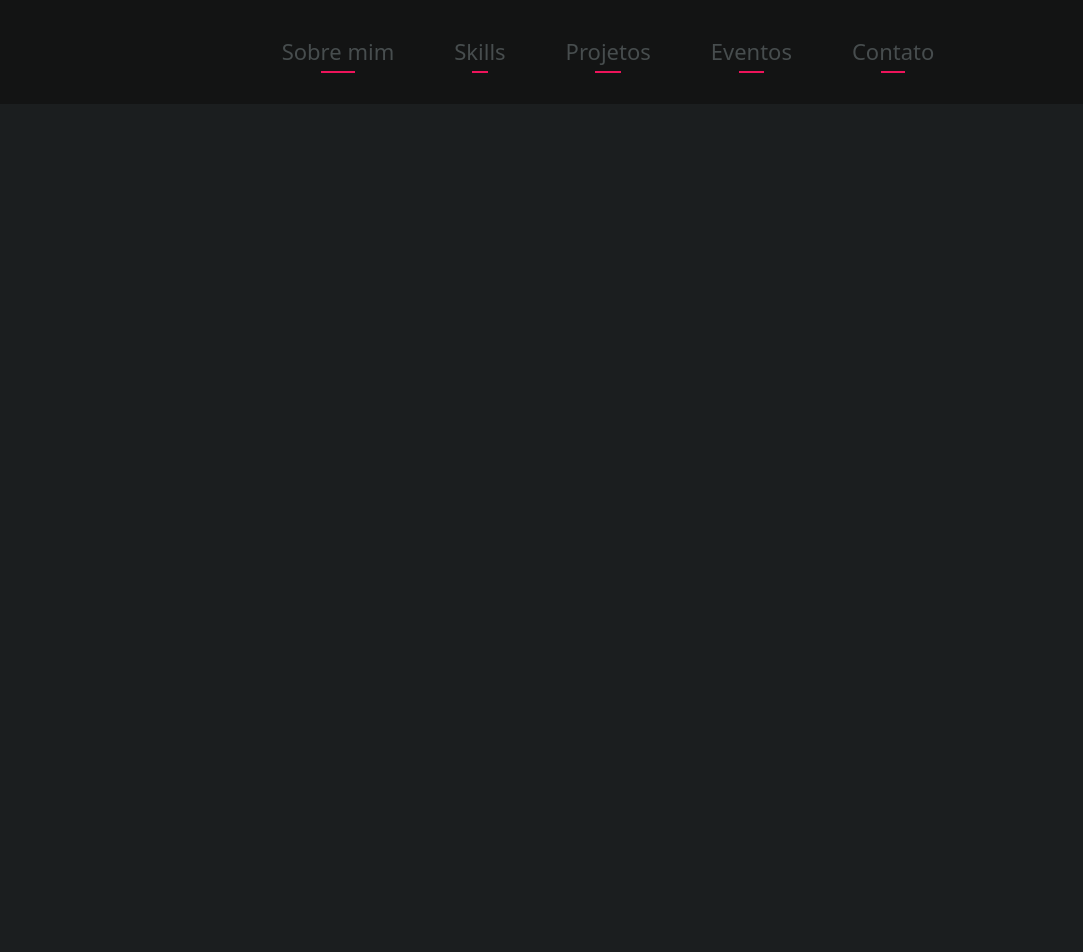
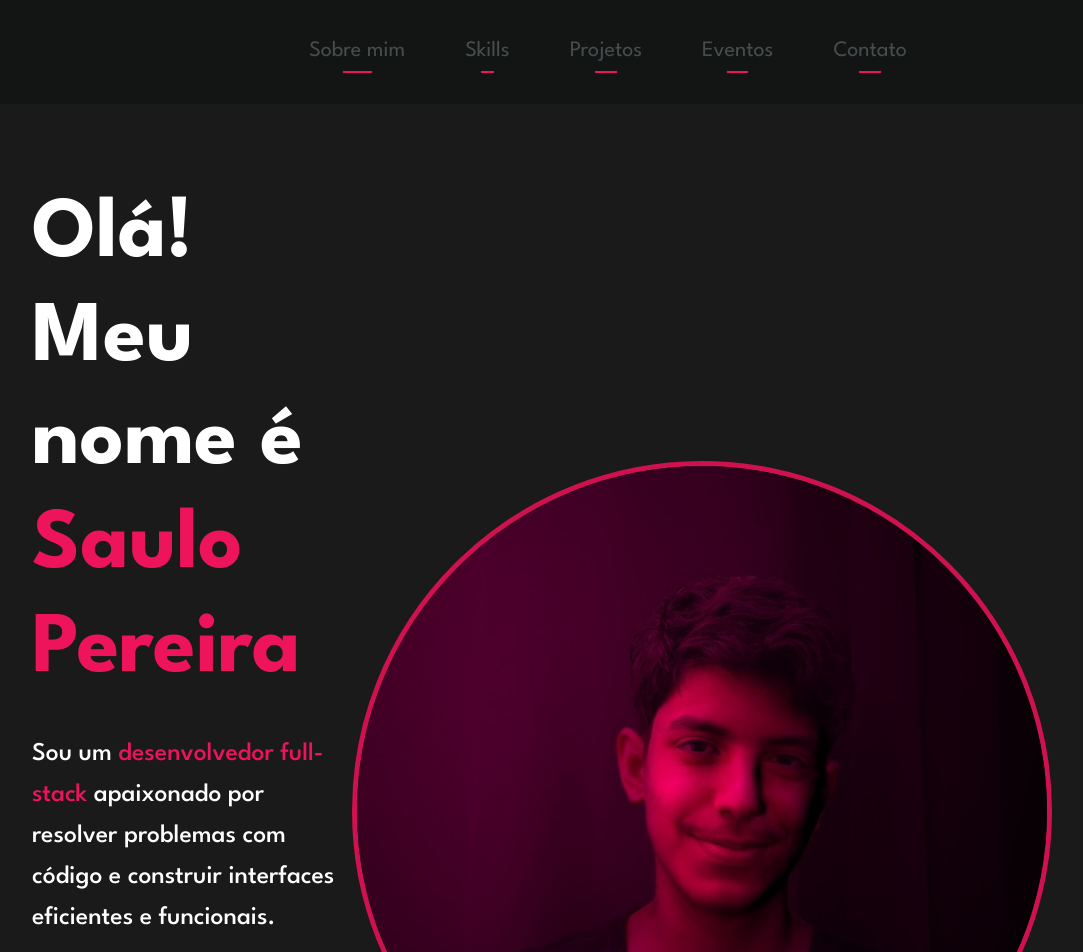
Before and after one commit to saulosw/portfolio-saulosw, a React (Vite) app: page / in a window 1280 px wide. Shown: the top 952 px of the page, without its empty margins (48-1131 px from the left). Before the commit the page ends 800 px from the top, so only its background shows below. Built offline with nearby package versions, Linux system fonts and the light colour scheme.

Commit message:
!feat: about me section

```diff
--- a/index.html
+++ b/index.html
@@ -4,6 +4,9 @@
     <meta charset="UTF-8" />
     <meta name="viewport" content="width=device-width, initial-scale=1.0" />
     <link href="https://cdn.jsdelivr.net/npm/bootstrap@5.3.3/dist/css/bootstrap.min.css" rel="stylesheet" integrity="sha384-QWTKZyjpPEjISv5WaRU9OFeRpok6YctnYmDr5pNlyT2bRjXh0JMhjY6hW+ALEwIH" crossorigin="anonymous">
+    <link rel="preconnect" href="https://fonts.googleapis.com">
+    <link rel="preconnect" href="https://fonts.gstatic.com" crossorigin>
+    <link href="https://fonts.googleapis.com/css2?family=League+Spartan:wght@100..900&display=swap" rel="stylesheet">
     <title>Saulo Pereira</title>
   </head>
   <body>
--- a/src/App.tsx
+++ b/src/App.tsx
@@ -1,9 +1,11 @@
 import NavBar from "./components/NavBar/NavBar"
+import AboutMe from "./components/AboutMe/AboutMe"
 
 function App() {
   return (
     <>
       <NavBar />
+      <AboutMe />
     </>
   )
 }
--- /dev/null
+++ b/src/components/AboutMe/AboutMe.css
@@ -0,0 +1,54 @@
+.about-me-section {
+    display: flex;
+    align-items: center;
+    justify-content: space-between;
+    padding: 5rem;
+    background-color: #1a1a1a;
+    color: #fff;
+  }
+
+  .about-me-container {
+    max-width: 730px;
+  }
+
+  .about-me-container h1 {
+    font-size: 5.4rem;
+    font-weight: bold;
+    margin-bottom: 2rem;
+  }
+
+  .about-me-container p {
+    font-size: 1.6rem;
+    font-weight: 500;
+    line-height: 1.6;
+    margin-bottom: 1rem;
+  }
+
+  .highlight {
+    color: #ed145b;
+  }
+
+.about-me-image-container {
+    flex-shrink: 0;
+    margin-right: 100px;
+  }
+
+  .about-me-image {
+    width: 700px;
+    height: 700px;
+    border-radius: 50%;
+    object-fit: cover;
+    border: 5px solid #cf1150;
+  }
+
+  @media (max-width: 768px) {
+    .about-me-section {
+      flex-direction: column;
+      text-align: center;
+    }
+
+    .about-me-image {
+      margin-top: 2rem;
+      margin-right: -100px;
+    }
+  }
--- /dev/null
+++ b/src/components/AboutMe/AboutMe.tsx
@@ -0,0 +1,21 @@
+import React from 'react';
+import './AboutMe.css';
+import AboutMeIcon from '../../../public/images/aboutme-icon.jpeg'
+
+const AboutMe: React.FC = () => {
+  return (
+    <section id="sobre-mim" className="about-me-section">
+      <div className="about-me-container">
+        <h1>Olá! Meu nome é <span className="highlight">Saulo Pereira</span></h1>
+        <p>Sou um <span className="highlight">desenvolvedor full-stack</span> apaixonado por resolver problemas com código e construir interfaces eficientes e funcionais.</p>
+        <p>Com experiência em <span className="highlight">maratonas de programação</span> e <span className="highlight">Game Jams</span>, aprendi a trabalhar em equipe, lidar com desafios complexos e entregar resultados com qualidade.</p>
+        <p>Estou sempre <span className="highlight">buscando novas oportunidades</span> para crescer e contribuir com soluções em projetos reais.</p>
+      </div>
+      <div className="about-me-image-container">
+        <img src={AboutMeIcon} alt="Saulo Pereira" className="about-me-image" />
+      </div>
+    </section>
+  );
+};
+
+export default AboutMe;
--- a/src/index.css
+++ b/src/index.css
@@ -1,3 +1,4 @@
 body {
   background-color: #1B1E1F;
+  font-family: "League Spartan", sans-serif;
 }
```
Also changed, not shown: public/images/aboutme-icon.jpeg (added).
